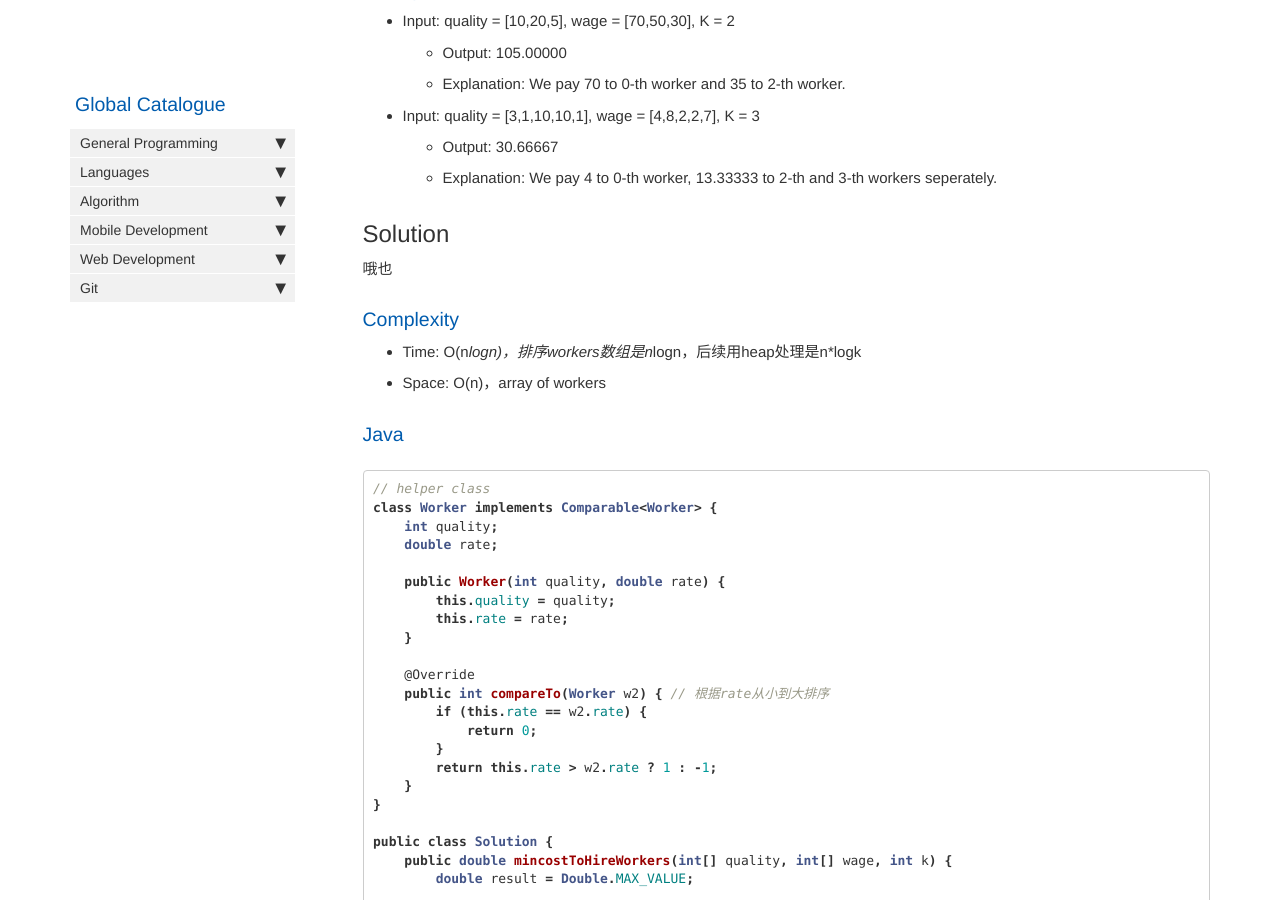
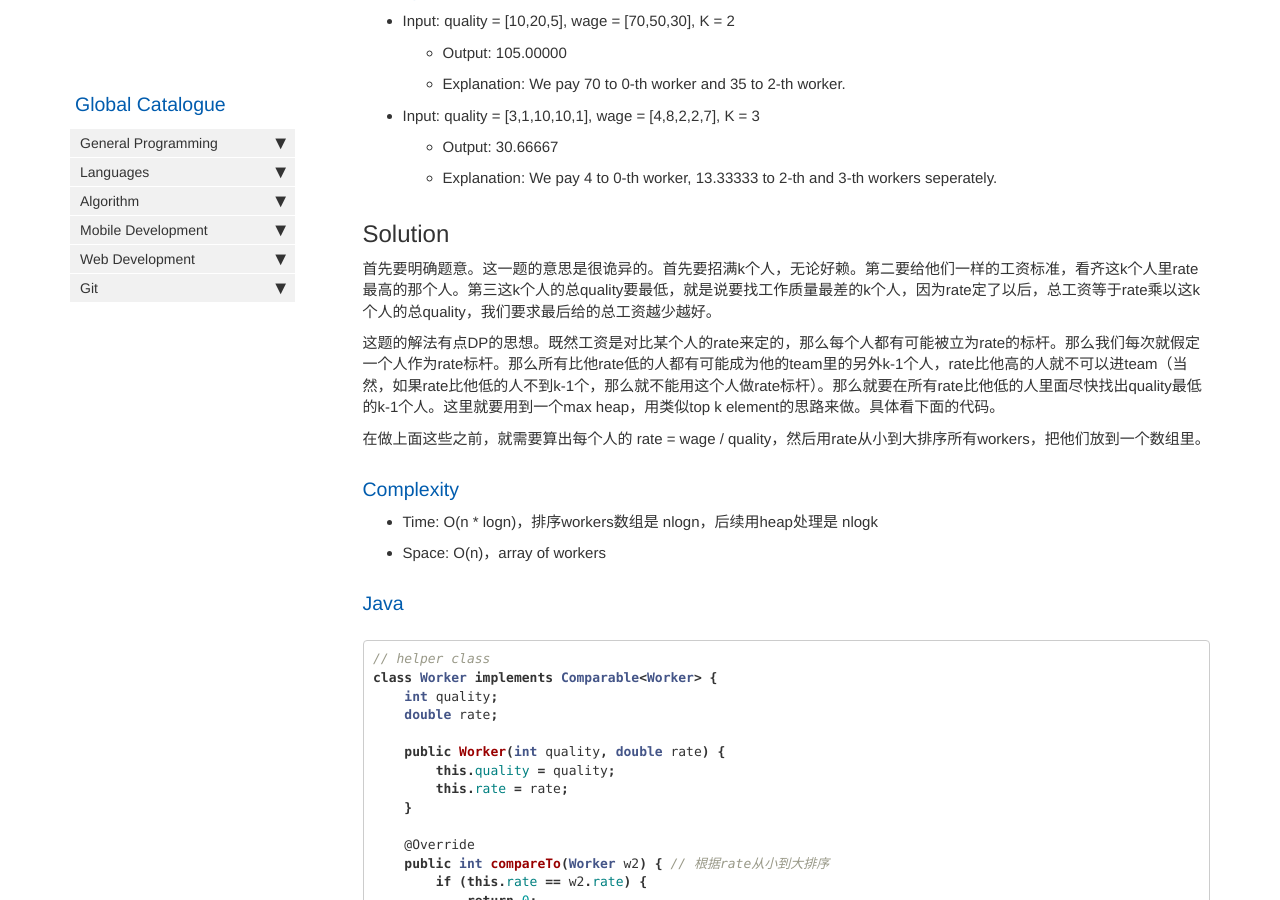
Before and after one commit to HungryOrc/hungryorc.github.io, a Jekyll site: the page built from pages/algorithm/algorithm_min_cost_to_hire_k_workers.md, in a window 1280 px wide and 900 px high, scrolled down 650 px. Built offline with Jekyll 4.4.1, drawn with Linux system fonts in a browser that asks for light colours; nearby versions of some CDN libraries; comment, search, counter and statistics services are not loaded.

Commit message:
Update algorithm_min_cost_to_hire_k_workers.md

```diff
--- a/pages/algorithm/algorithm_min_cost_to_hire_k_workers.md
+++ b/pages/algorithm/algorithm_min_cost_to_hire_k_workers.md
@@ -32,10 +32,15 @@ Return the least amount of money needed to form a paid group satisfying the abov
   * Explanation: We pay 4 to 0-th worker, 13.33333 to 2-th and 3-th workers seperately.
 
 ## Solution
-哦也
+首先要明确题意。这一题的意思是很诡异的。首先要招满k个人，无论好赖。第二要给他们一样的工资标准，看齐这k个人里rate最高的那个人。第三这k个人的总quality要最低，就是说要找工作质量最差的k个人，因为rate定了以后，总工资等于rate乘以这k个人的总quality，我们要求最后给的总工资越少越好。
+
+这题的解法有点DP的思想。既然工资是对比某个人的rate来定的，那么每个人都有可能被立为rate的标杆。那么我们每次就假定一个人作为rate标杆。那么所有比他rate低的人都有可能成为他的team里的另外k-1个人，rate比他高的人就不可以进team（当然，如果rate比他低的人不到k-1个，那么就不能用这个人做rate标杆）。那么就要在所有rate比他低的人里面尽快找出quality最低的k-1个人。这里就要用到一个max heap，用类似top k element的思路来做。具体看下面的代码。
+
+在做上面这些之前，就需要算出每个人的 rate = wage / quality，然后用rate从小到大排序所有workers，把他们放到一个数组里。
+
 
 ### Complexity
-* Time: O(n*logn)，排序workers数组是n*logn，后续用heap处理是n*logk
+* Time: O(n * logn)，排序workers数组是 nlogn，后续用heap处理是 nlogk
 * Space: O(n)，array of workers
 
 ### Java
```
